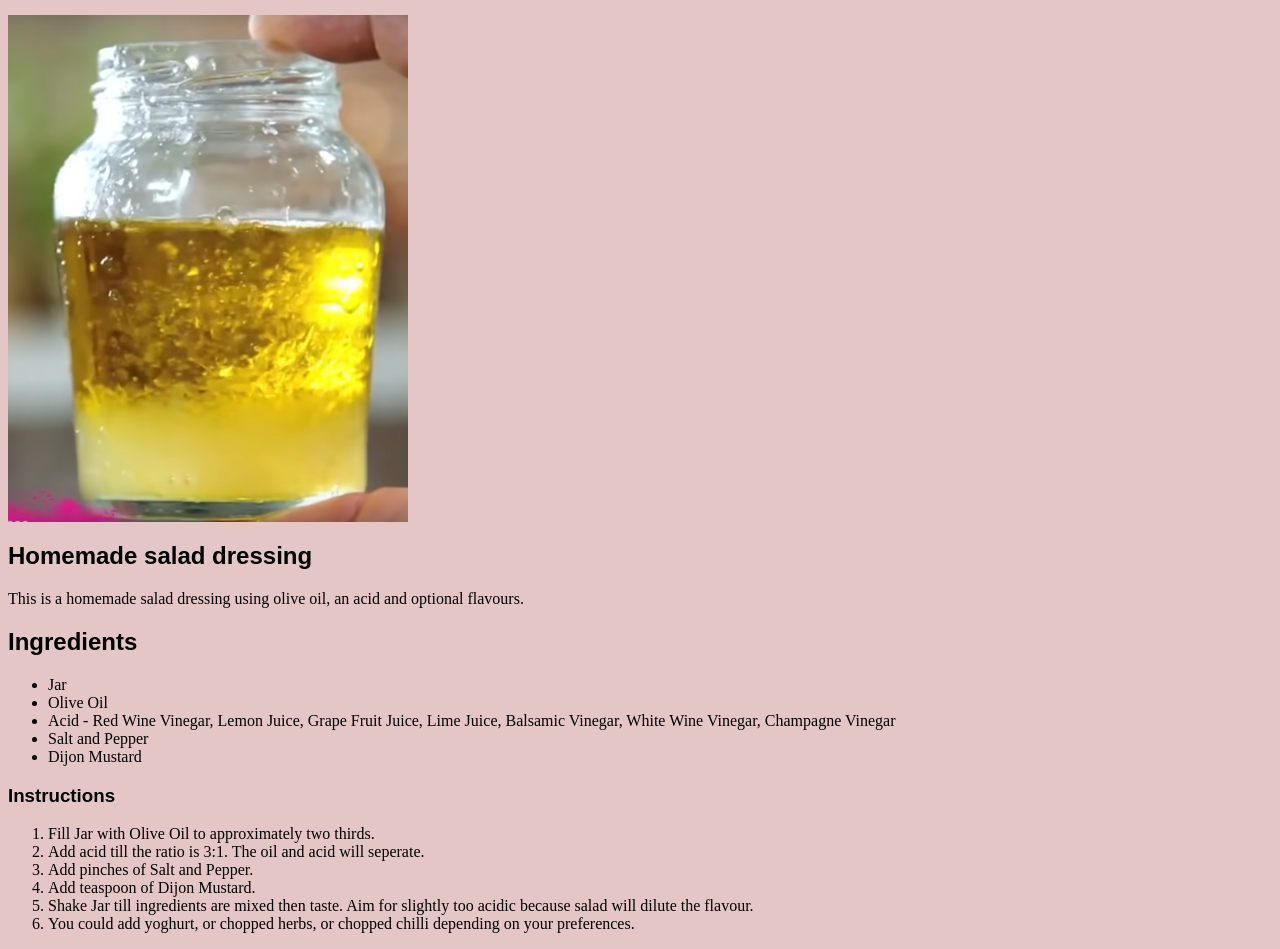
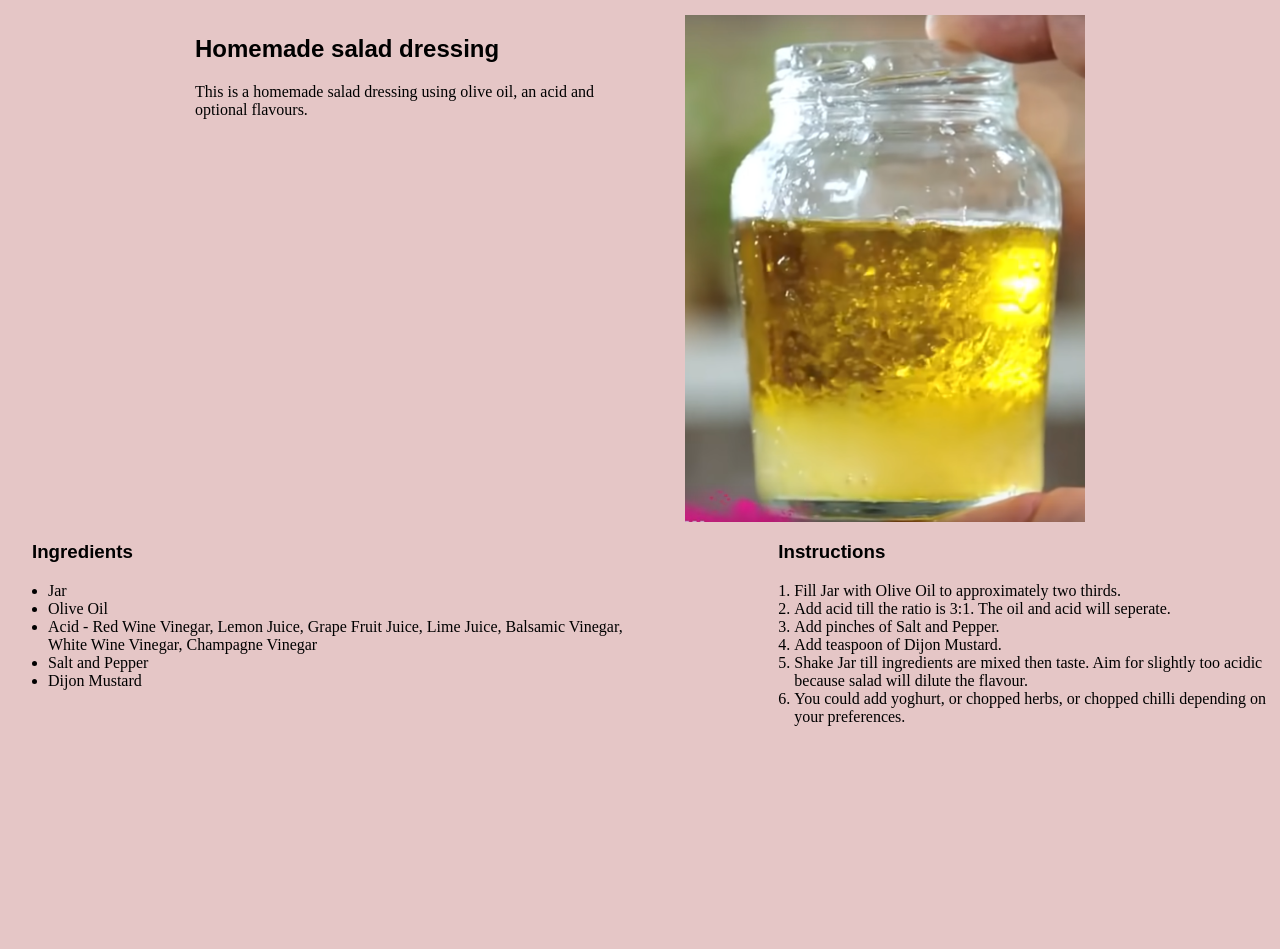
Before and after one commit to RaviTheCoder/odin-recipes, a plain HTML site: page recipes/salad_dressing.html in a window 1280 px wide. Shown: the part 285-1234 px from the top of the page. After the commit the page ends 1035 px from the top, so only its background shows below. Drawn offline with Linux system fonts and the light colour scheme; a web font is replaced by a local one.

Commit message:
Prototype salad_dressing and satay_chicken

```diff
--- a/recipes/salad_dressing.html
+++ b/recipes/salad_dressing.html
@@ -6,11 +6,25 @@
     <h1>Salad Dressing</h1>
     <a href="../index.html" class="home">Home</a>
 <br>
-    <img src="./salad_dressing.png" width="400" alt="Homemade Salad Dressing">
+
+    <div class="content">
+
+        <div class="top">
+
+            <div class="intro">
                 <h2>Homemade salad dressing</h2>
                 <p>This is a homemade salad dressing using olive oil, an acid and optional flavours.</p>
+            </div>
 
-    <h2>Ingredients</h2>
+            <div class="img">
+                <img src="./salad_dressing.png" width="400" alt="Homemade Salad Dressing">
+            </div>
+        </div>
+
+        <div class="bottom">
+
+            <div class="ingredients">
+                <h3>Ingredients</h3>
                 <ul>
                     <li>Jar</li>
                     <li>Olive Oil</li>
@@ -18,7 +32,9 @@
                     <li>Salt and Pepper</li>
                     <li>Dijon Mustard</li>
                 </ul>
+            </div>
 
+            <div class="instructions">
                 <h3>Instructions</h3>
                 <ol>
                     <li>Fill Jar with Olive Oil to approximately two thirds.</li>
@@ -28,4 +44,9 @@
                     <li>Shake Jar till ingredients are mixed then taste. Aim for slightly too acidic because salad will dilute the flavour.</li>
                     <li>You could add yoghurt, or chopped herbs, or chopped chilli depending on your preferences.</li>
                 </ol>
+
+            </div>
+        </div>
+    </div>
+
 </body>
```
Also changed, not shown: recipes/burger.html (+2 -2 lines), recipes/satay_chicken.html (+21 -2 lines). Lines whose indentation alone changed are shown as unchanged.
